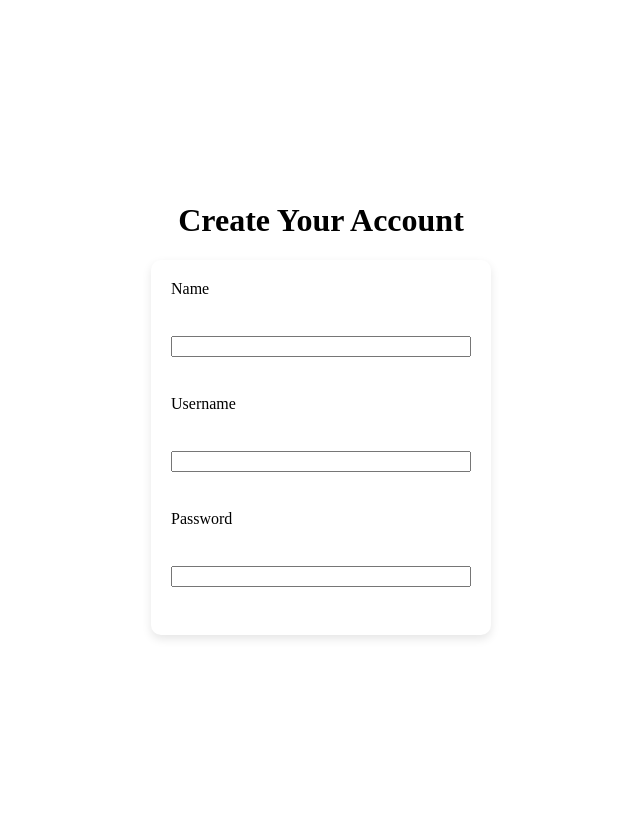
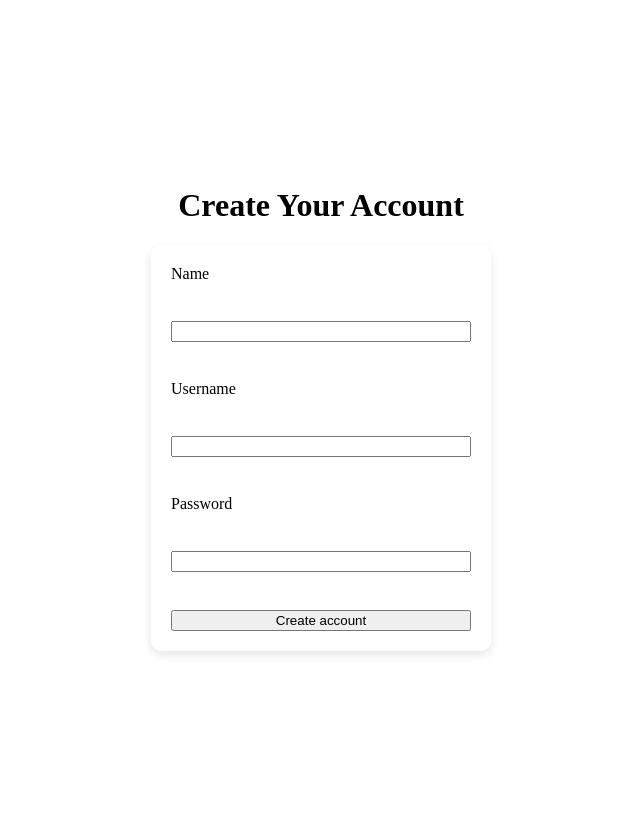
Before and after one commit to mhartle02/Scriptoria, a Flask app: page /signup in a window 1280 px wide. Shown: the whole page, without its empty margins (319-959 px from the left). Run offline with Flask 3, Linux system fonts and the light colour scheme.

Commit message:
Fix the signup.html's interface and added some functionalities for reset()

```diff
--- a/templates/signup.html
+++ b/templates/signup.html
@@ -53,7 +53,9 @@
         <label for="password">Password</label><br>
         <input type="text" id="password" name="password" value="" required><br>
 
+        <button> Create account </button>
     </form>
+
     {% else %}
     <a href="/">Back to Home</a>
     {% endif %}
```
